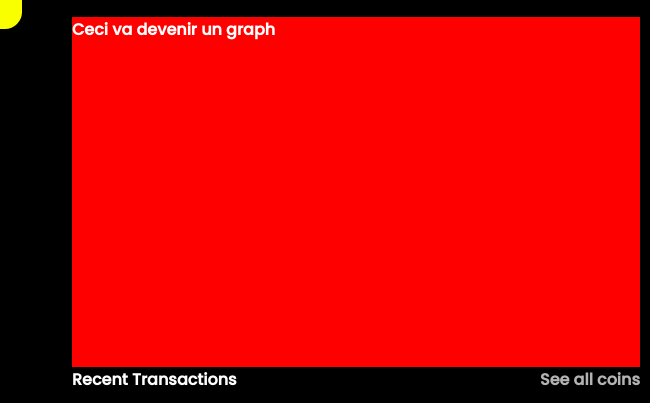
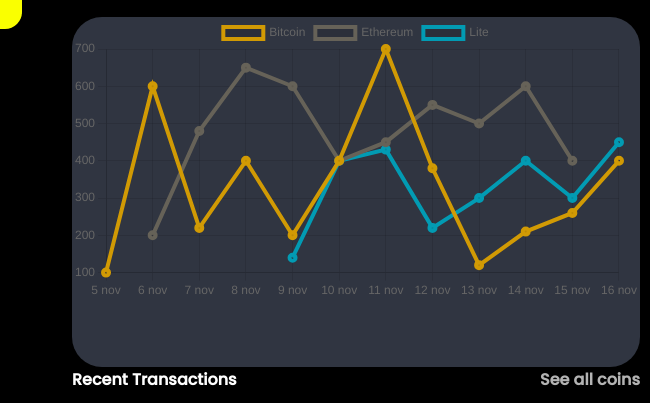
Before and after one commit to MortyOW/Int-gration-Maquette, a website: page index.html in a window 1280 px wide. Shown: the part 241-644 px from the top of the page, 291-941 px from the left. Drawn offline with nearby package versions, Linux system fonts and the light colour scheme.

Commit message:
:sparkles ChartJs added

```diff
--- a/index.html
+++ b/index.html
@@ -81,7 +81,7 @@
         </section>
         <section class="middle-2">
             <div class="graph">
-                <h1>Ceci va devenir un graph</h1>
+                <canvas id="myChart"></canvas>
             </div>
         </section>
         <section class="middle-3">
@@ -209,5 +209,43 @@
     </section>
 
 </section>
+
+<script src="https://cdn.jsdelivr.net/npm/chart.js"></script>
+
+<script>
+        const ctx = document.getElementById('myChart');
+
+    new Chart(ctx, {
+    type: 'line',
+    data: {
+        labels: ['5 nov', '6 nov', '7 nov', '8 nov', '9 nov', '10 nov', '11 nov', '12 nov', '13 nov', '14 nov', '15 nov', '16 nov'],
+        datasets: [{
+        label: 'Bitcoin',
+        data: [100, 600, 220, 400, 200, 400, 700, 380, 120, 210, 260, 400],
+        borderWidth: 4,
+        borderColor: '#d19a04'
+        },{
+            label: 'Ethereum',
+            data: [null, 200, 480, 650, 600, 400, 450, 550, 500, 600, 400],
+            borderWidth: 4,
+            borderColor: '#666258'
+        },{
+            label: 'Lite',
+            data: [null, null, null, null, 140, 400, 430, 220, 300, 400, 300, 450],
+            borderWidth: 4,
+            borderColor: '#029bb3'
+        }]
+    },
+    options: {
+        scales: {
+        y: {
+            beginAtZero: false
+        }
+        }
+    }
+    });
+
+</script>
+
 </body>
 </html>
--- a/style/style.scss
+++ b/style/style.scss
@@ -168,7 +168,8 @@ nav{
         .graph{
             width: 100%;
             height: 350px;
-            background-color: red;
+            border-radius: 30px;
+            background-color: #303541;
         }
     }
     .middle-3{
```
Also changed, not shown: script.js (added), style/style.css, 1 other file.
